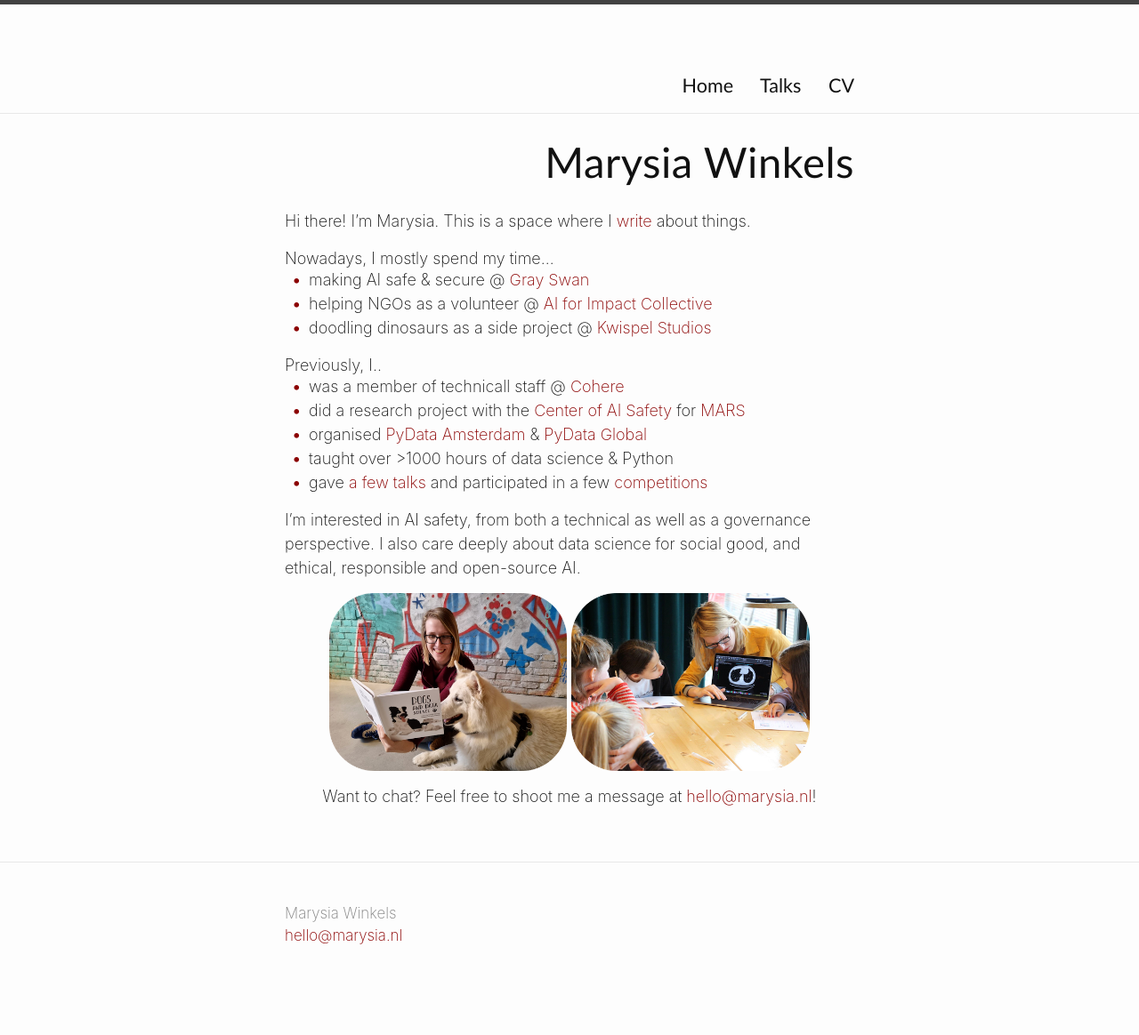
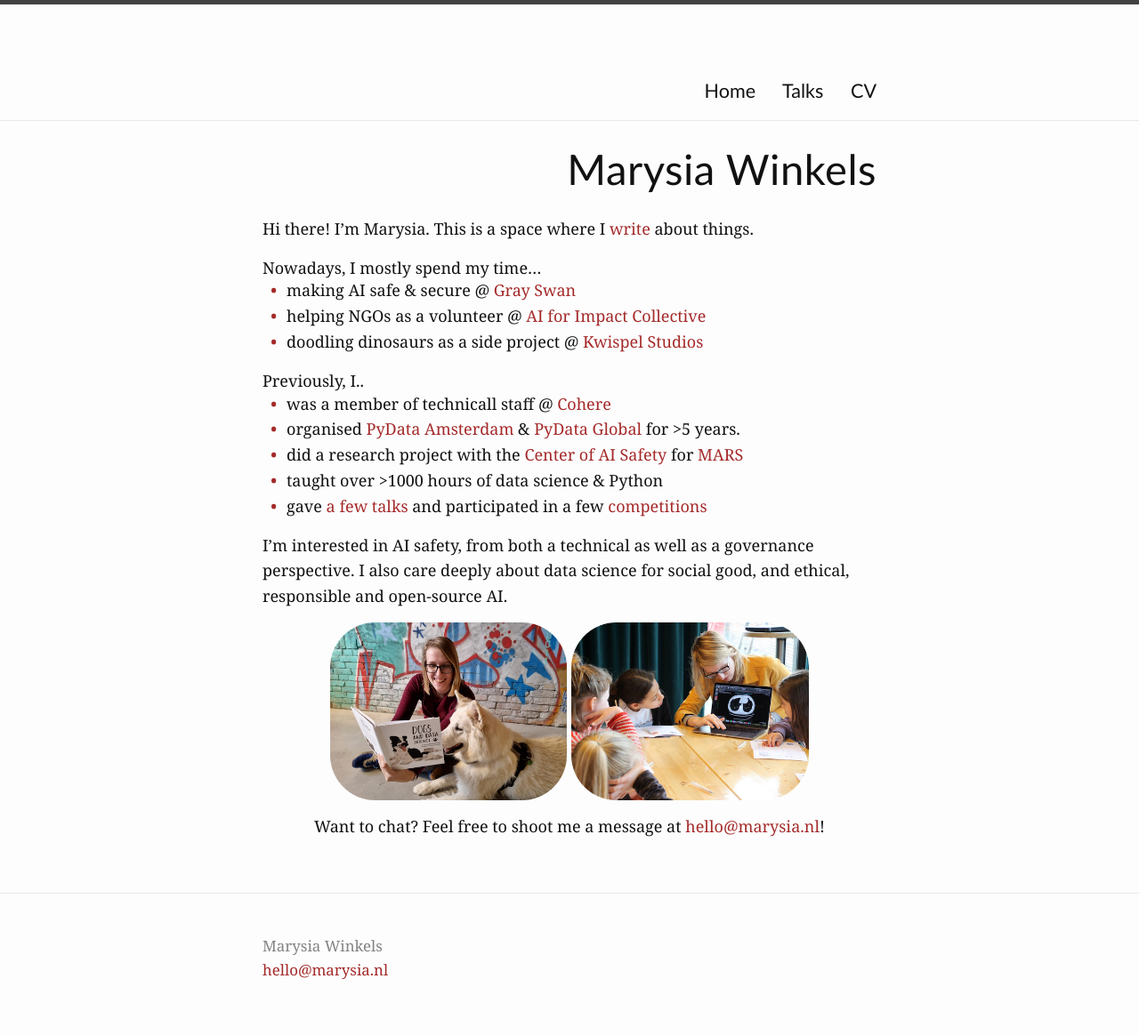
Before and after one commit to marysia/marysia.github.io, a Jekyll site: the page built from index.md, in a window 1280 px wide. Shown: the whole page at 89% size. Built offline with Jekyll 4.4.1, drawn with Linux system fonts in a browser that asks for light colours; before the commit the page ends 1125 px from its top, so only the background shows below that.

Commit message:
update layout

```diff
--- a/_sass/minima.scss
+++ b/_sass/minima.scss
@@ -2,11 +2,11 @@
 
 // Define defaults for each variable.
 
-$base-font-family: -apple-system, BlinkMacSystemFont, Roboto, "Segoe UI", Helvetica, Arial, sans-serif, "Apple Color Emoji", "Segoe UI Emoji", "Segoe UI Symbol" !default;
+$base-font-family: Georgia, "Times New Roman", Times, serif !default;
 $base-font-size:   18px !default;
-$base-font-weight: 250 !default;
+$base-font-weight: 400 !default;
 $small-font-size:  $base-font-size * 0.875 !default;
-$base-line-height: 1.5 !default;
+$base-line-height: 1.6 !default;
 
 $spacing-unit:     30px !default;
 
@@ -17,12 +17,12 @@
 $grey-color:       #828282 !default;
 $grey-color-light: lighten($grey-color, 40%) !default;
 $grey-color-dark:  darken($grey-color, 25%) !default;
-$custom-color: #8B0000;
+$custom-color: #A52A2A;
 
 $table-text-align: left !default;
 
 // Width of the content area
-$content-width:    700px !default;
+$content-width:    750px !default;
 
 $on-palm:          600px !default;
 $on-laptop:        700px !default;
--- a/_sass/minima/_base.scss
+++ b/_sass/minima/_base.scss
@@ -15,6 +15,7 @@
  */
 body {
   font: $base-font-weight #{$base-font-size}/#{$base-line-height} $base-font-family;
+  font-family: $base-font-family;
   color: $text-color;
   background-color: $background-color;
   -webkit-text-size-adjust: 100%;
@@ -26,6 +27,10 @@
   display: flex;
   min-height: 100vh;
   flex-direction: column;
+}
+
+p {
+  font-family: $base-font-family;
 }
 
 
--- a/_sass/minima/_layout.scss
+++ b/_sass/minima/_layout.scss
@@ -206,6 +206,7 @@
  * Page content
  */
 .page-content {
+  font-family: $base-font-family;
   padding: $spacing-unit 0;
   flex: 1;
 }
@@ -246,6 +247,7 @@
 }
 
 .post-excerpt {
+	font-family: $base-font-family;
 	margin-top: -15px !important;
 	font-style: normal !important;
 }
@@ -274,7 +276,7 @@
   letter-spacing: .5px;
   line-height: 1;
   font-family: "Optima", Optima, sans-serif;
-  color: #8B0000;
+  color: $custom-color;
 
   @include media-query($on-laptop) {
     @include relative-font-size(2.25);
@@ -293,6 +295,7 @@
 
 
 .post-content {
+  font-family: $base-font-family;
   margin-bottom: $spacing-unit;
   ul {
     list-style: none; /* Remove default bullets */
--- a/index.md
+++ b/index.md
@@ -16,8 +16,8 @@
 
 Previously, I..
 * was a member of technicall staff  @ [Cohere](https://cohere.com/)
+* organised [PyData Amsterdam](http://amsterdam.pydata.org) & [PyData Global](http://global.pydata.org)  for >5 years.
 * did a research project with the [Center of AI Safety](https://safe.ai/) for [MARS](https://www.cambridgeaisafety.org/mars)
-* organised [PyData Amsterdam](http://amsterdam.pydata.org) & [PyData Global](http://global.pydata.org)
 * taught over >1000 hours of data science & Python
 * gave [a few talks](https://marysia.nl/talks) and participated in a few [competitions](https://www.deeplearning.ai/blog/data-centric-ai-competition-godatadriven/)
 
```
